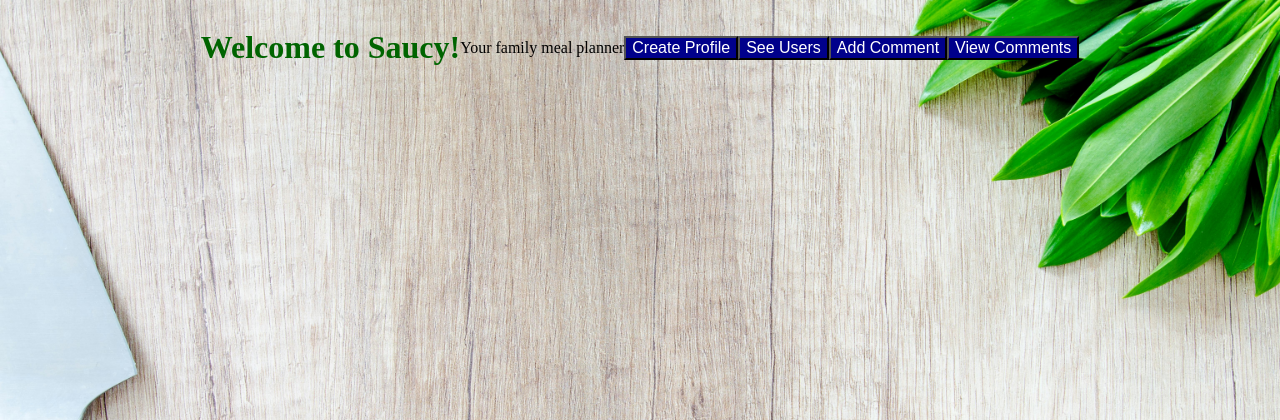
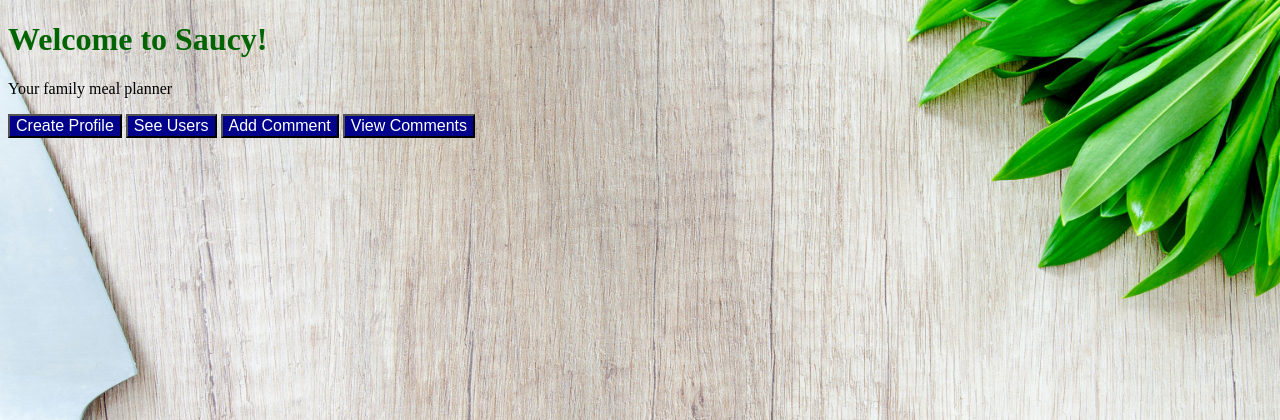
Before and after one commit to prep-pal-org/cmpt370-team14, a Flask app: page / in a window 1280 px wide. Shown: the top 420 px of the page. Run offline with Flask 3, Linux system fonts and the light colour scheme.

Commit message:
Updated some styling design

```diff
--- a/cmpt370_project_user_management/Templates/homePage.html
+++ b/cmpt370_project_user_management/Templates/homePage.html
@@ -7,7 +7,7 @@
 
 </head>
 <body>
-    <div class="center"> <!-- call of class center in styleDesign.css, everything between "div" applies to the class. -->
+    <div class="box"> <!-- call of class center in styleDesign.css, everything between "div" applies to the class. -->
         <h1>Welcome to Saucy!</h1>
         <p>Your family meal planner</p>
         <button id="CreateProfile">Create Profile</button>
```
